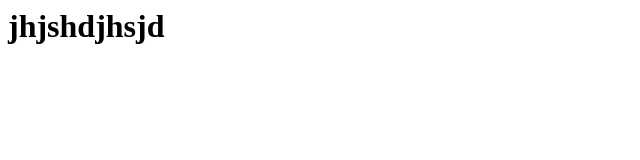
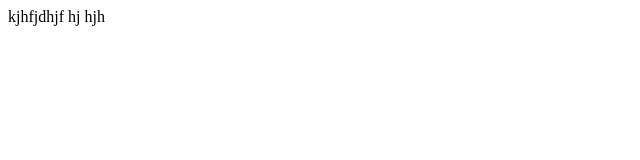
Before and after one commit to torurana/test, a plain HTML site: page index.html in a window 1280 px wide. Shown: the whole page, without its empty margins (0-640 px from the left). Drawn offline with Linux system fonts and the light colour scheme.

Commit message:
2nd task complete

```diff
--- a/index.html
+++ b/index.html
@@ -1 +1,2 @@
-<h1>jhjshdjhsjd</h1>
+
+<p> kjhfjdhjf hj hjh </p>
```
